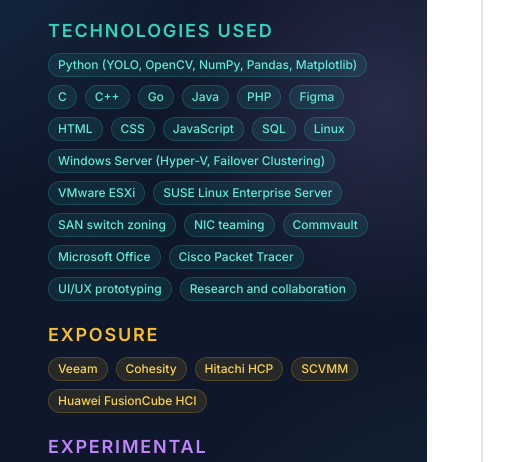
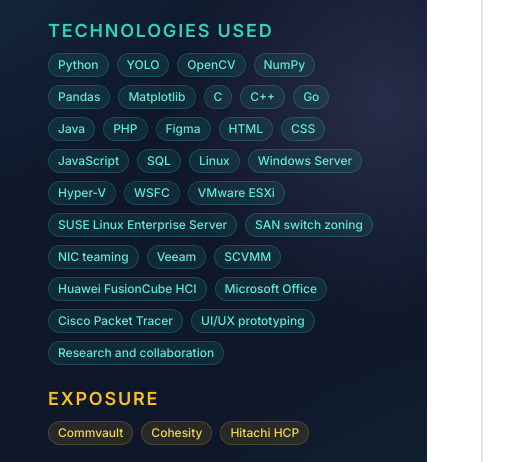
Before and after one commit to immanuel-sinaga/immanuel-sinaga.github.io, a plain HTML site: page index.html in a window 1280 px wide. Both pictures are taken after a click on the button 237 px from the left and 760 px from the top of the page. Shown: the part 215-677 px from the top of the page, 0-509 px from the left. Drawn offline with nearby package versions, Linux system fonts and the light colour scheme.

Commit message:
Refactor technologies used in index.html
Updated technologies used section to reflect accurate technologies and removed outdated references.

```diff
--- a/index.html
+++ b/index.html
@@ -216,7 +216,12 @@
           <div class="mt-5">
             <h3 class="text-lg font-semibold mb-2 text-teal-400 uppercase tracking-widest">Technologies Used</h3>
             <div class="flex flex-wrap gap-2">
-              <span class="bg-teal-400/10 text-teal-300 ring-1 ring-inset ring-teal-400/20 px-2.5 py-1 rounded-full text-xs font-medium">Python (YOLO, OpenCV, NumPy, Pandas, Matplotlib)</span>
+              <span class="bg-teal-400/10 text-teal-300 ring-1 ring-inset ring-teal-400/20 px-2.5 py-1 rounded-full text-xs font-medium">Python</span>
+              <span class="bg-teal-400/10 text-teal-300 ring-1 ring-inset ring-teal-400/20 px-2.5 py-1 rounded-full text-xs font-medium">YOLO</span>
+              <span class="bg-teal-400/10 text-teal-300 ring-1 ring-inset ring-teal-400/20 px-2.5 py-1 rounded-full text-xs font-medium">OpenCV</span>
+              <span class="bg-teal-400/10 text-teal-300 ring-1 ring-inset ring-teal-400/20 px-2.5 py-1 rounded-full text-xs font-medium">NumPy</span>
+              <span class="bg-teal-400/10 text-teal-300 ring-1 ring-inset ring-teal-400/20 px-2.5 py-1 rounded-full text-xs font-medium">Pandas</span>
+              <span class="bg-teal-400/10 text-teal-300 ring-1 ring-inset ring-teal-400/20 px-2.5 py-1 rounded-full text-xs font-medium">Matplotlib</span>
               <span class="bg-teal-400/10 text-teal-300 ring-1 ring-inset ring-teal-400/20 px-2.5 py-1 rounded-full text-xs font-medium">C</span>
               <span class="bg-teal-400/10 text-teal-300 ring-1 ring-inset ring-teal-400/20 px-2.5 py-1 rounded-full text-xs font-medium">C++</span>
               <span class="bg-teal-400/10 text-teal-300 ring-1 ring-inset ring-teal-400/20 px-2.5 py-1 rounded-full text-xs font-medium">Go</span>
@@ -228,12 +233,16 @@
               <span class="bg-teal-400/10 text-teal-300 ring-1 ring-inset ring-teal-400/20 px-2.5 py-1 rounded-full text-xs font-medium">JavaScript</span>
               <span class="bg-teal-400/10 text-teal-300 ring-1 ring-inset ring-teal-400/20 px-2.5 py-1 rounded-full text-xs font-medium">SQL</span>
               <span class="bg-teal-400/10 text-teal-300 ring-1 ring-inset ring-teal-400/20 px-2.5 py-1 rounded-full text-xs font-medium">Linux</span>
-              <span class="bg-teal-400/10 text-teal-300 ring-1 ring-inset ring-teal-400/20 px-2.5 py-1 rounded-full text-xs font-medium">Windows Server (Hyper-V, Failover Clustering)</span>
+              <span class="bg-teal-400/10 text-teal-300 ring-1 ring-inset ring-teal-400/20 px-2.5 py-1 rounded-full text-xs font-medium">Windows Server</span>
+              <span class="bg-teal-400/10 text-teal-300 ring-1 ring-inset ring-teal-400/20 px-2.5 py-1 rounded-full text-xs font-medium">Hyper-V</span>
+              <span class="bg-teal-400/10 text-teal-300 ring-1 ring-inset ring-teal-400/20 px-2.5 py-1 rounded-full text-xs font-medium">WSFC</span>
               <span class="bg-teal-400/10 text-teal-300 ring-1 ring-inset ring-teal-400/20 px-2.5 py-1 rounded-full text-xs font-medium">VMware ESXi</span>
               <span class="bg-teal-400/10 text-teal-300 ring-1 ring-inset ring-teal-400/20 px-2.5 py-1 rounded-full text-xs font-medium">SUSE Linux Enterprise Server</span>
               <span class="bg-teal-400/10 text-teal-300 ring-1 ring-inset ring-teal-400/20 px-2.5 py-1 rounded-full text-xs font-medium">SAN switch zoning</span>
               <span class="bg-teal-400/10 text-teal-300 ring-1 ring-inset ring-teal-400/20 px-2.5 py-1 rounded-full text-xs font-medium">NIC teaming</span>
-              <span class="bg-teal-400/10 text-teal-300 ring-1 ring-inset ring-teal-400/20 px-2.5 py-1 rounded-full text-xs font-medium">Commvault</span>
+              <span class="bg-teal-400/10 text-teal-300 ring-1 ring-inset ring-teal-400/20 px-2.5 py-1 rounded-full text-xs font-medium">Veeam</span>
+              <span class="bg-teal-400/10 text-teal-300 ring-1 ring-inset ring-teal-400/20 px-2.5 py-1 rounded-full text-xs font-medium">SCVMM</span>
+              <span class="bg-teal-400/10 text-teal-300 ring-1 ring-inset ring-teal-400/20 px-2.5 py-1 rounded-full text-xs font-medium">Huawei FusionCube HCI</span>
               <span class="bg-teal-400/10 text-teal-300 ring-1 ring-inset ring-teal-400/20 px-2.5 py-1 rounded-full text-xs font-medium">Microsoft Office</span>
               <span class="bg-teal-400/10 text-teal-300 ring-1 ring-inset ring-teal-400/20 px-2.5 py-1 rounded-full text-xs font-medium">Cisco Packet Tracer</span>
               <span class="bg-teal-400/10 text-teal-300 ring-1 ring-inset ring-teal-400/20 px-2.5 py-1 rounded-full text-xs font-medium">UI/UX prototyping</span>
@@ -243,11 +252,9 @@
           <div class="mt-5">
             <h3 class="text-lg font-semibold mb-2 text-amber-400 uppercase tracking-widest">Exposure</h3>
             <div class="flex flex-wrap gap-2">
-              <span class="bg-amber-400/10 text-amber-300 ring-1 ring-inset ring-amber-400/20 px-2.5 py-1 rounded-full text-xs font-medium">Veeam</span>
+              <span class="bg-amber-400/10 text-amber-300 ring-1 ring-inset ring-amber-400/20 px-2.5 py-1 rounded-full text-xs font-medium">Commvault</span>
               <span class="bg-amber-400/10 text-amber-300 ring-1 ring-inset ring-amber-400/20 px-2.5 py-1 rounded-full text-xs font-medium">Cohesity</span>
               <span class="bg-amber-400/10 text-amber-300 ring-1 ring-inset ring-amber-400/20 px-2.5 py-1 rounded-full text-xs font-medium">Hitachi HCP</span>
-              <span class="bg-amber-400/10 text-amber-300 ring-1 ring-inset ring-amber-400/20 px-2.5 py-1 rounded-full text-xs font-medium">SCVMM</span>
-              <span class="bg-amber-400/10 text-amber-300 ring-1 ring-inset ring-amber-400/20 px-2.5 py-1 rounded-full text-xs font-medium">Huawei FusionCube HCI</span>
             </div>
           </div>
           <div class="mt-5">
@@ -376,6 +383,7 @@
           <h3 class="text-lg font-semibold mt-12 mb-6 text-sky-600 uppercase tracking-widest fade-in-section">Training Programs</h3>
           <div class="grid grid-cols-1 md:grid-cols-2 gap-8">
             <div class="project-card rounded-lg overflow-hidden fade-in-section">
+              <div class="h-28 bg-gray-100 flex items-center justify-center"><img alt="Dell Technologies logo" class="h-12 w-auto max-w-[70%]" src="/public/images/Dell_Logo.png" loading="lazy" decoding="async" onerror="this.style.display='none'"/></div>
               <div class="p-6">
                 <p class="text-sm font-medium text-sky-600">15 Oct 2026</p>
                 <h3 class="text-xl font-bold text-gray-900 mt-1">Dell University Program Vol. 3: Unstructured Data Storage</h3>
```
